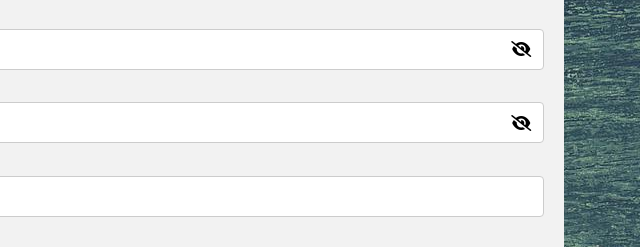
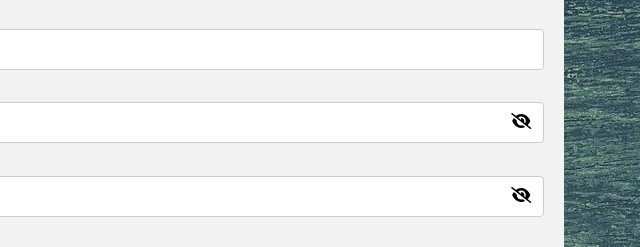
Before and after one commit to 1Joda/110---Capstone, a plain HTML site: page index.html in a window 1280 px wide. Shown: the part 251-498 px from the top of the page, 640-1280 px from the left. Drawn offline with Linux system fonts and the light colour scheme; a web font is replaced by a local one.

Commit message:
Update style.css

```diff
--- a/style.css
+++ b/style.css
@@ -92,7 +92,7 @@ h3{
 
 form>i{
   position: relative;
-  top: -110px;
+  top: -38px;
   left: 97%;
 }
 
```
